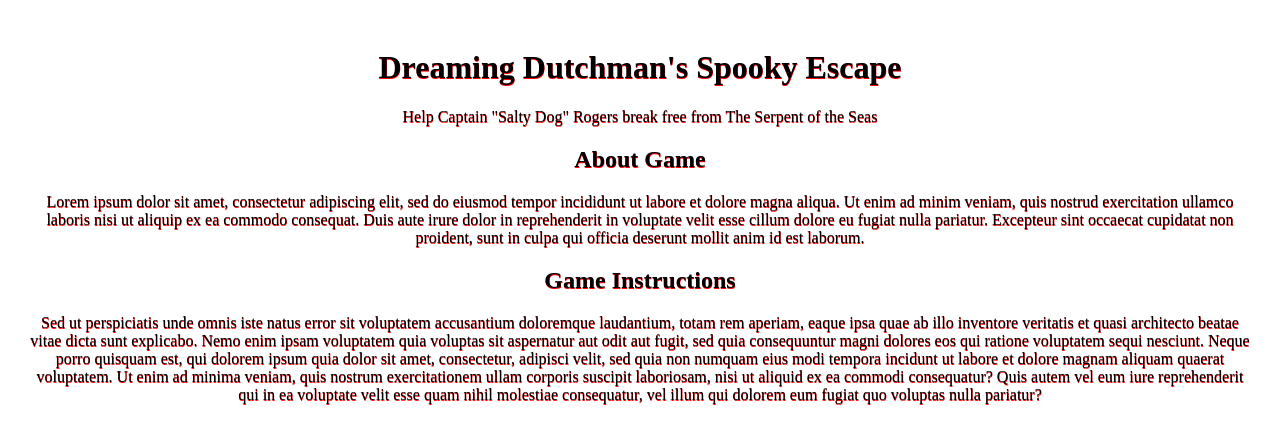
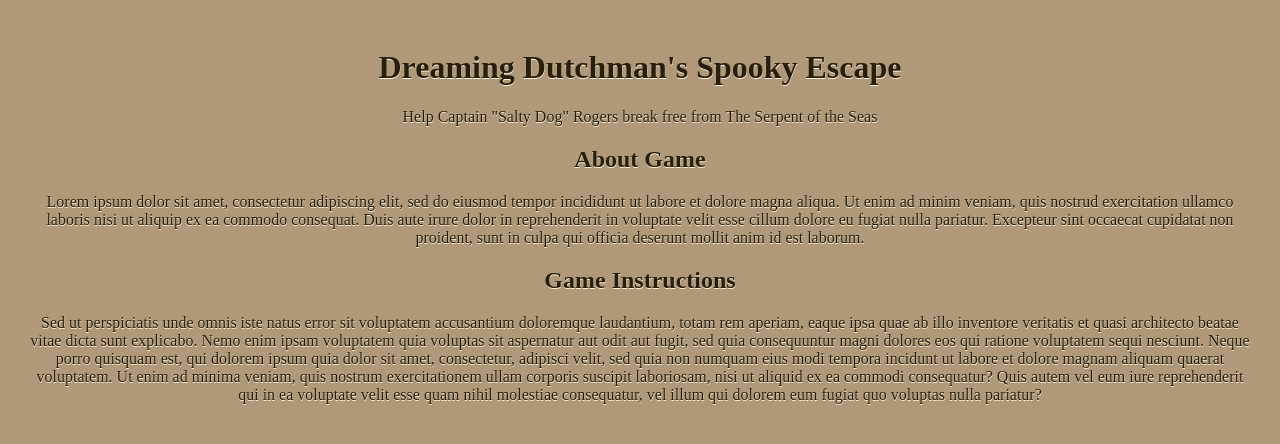
Before and after one commit to bethel-school-of-technology/team-debug-life-frontend, a React (Create React App) app: page /dashboard in a window 1280 px wide. Shown: the top 444 px of the page. Built offline with nearby package versions, Linux system fonts and the light colour scheme.

Commit message:
updated styling for Game About & Instructions sections

```diff
--- a/src/components/Dashboard/Dashboard.css
+++ b/src/components/Dashboard/Dashboard.css
@@ -1,5 +1,8 @@
+body {background-color: rgb(175, 153, 120);
+}
 .dashboard-wrapper {
     text-align: center;
-    color: rgb(0, 0, 0);
-    text-shadow: .25px .5px rgb(255, 0, 0);
+    font-family: 'Bungee Inline', cursive;
+    color: rgb(39, 30, 12);
+    text-shadow: .25px .5px rgb(255, 240, 216);
 }
```
Also changed, not shown: src/components/Login/Login.js (+10 -0 lines).
